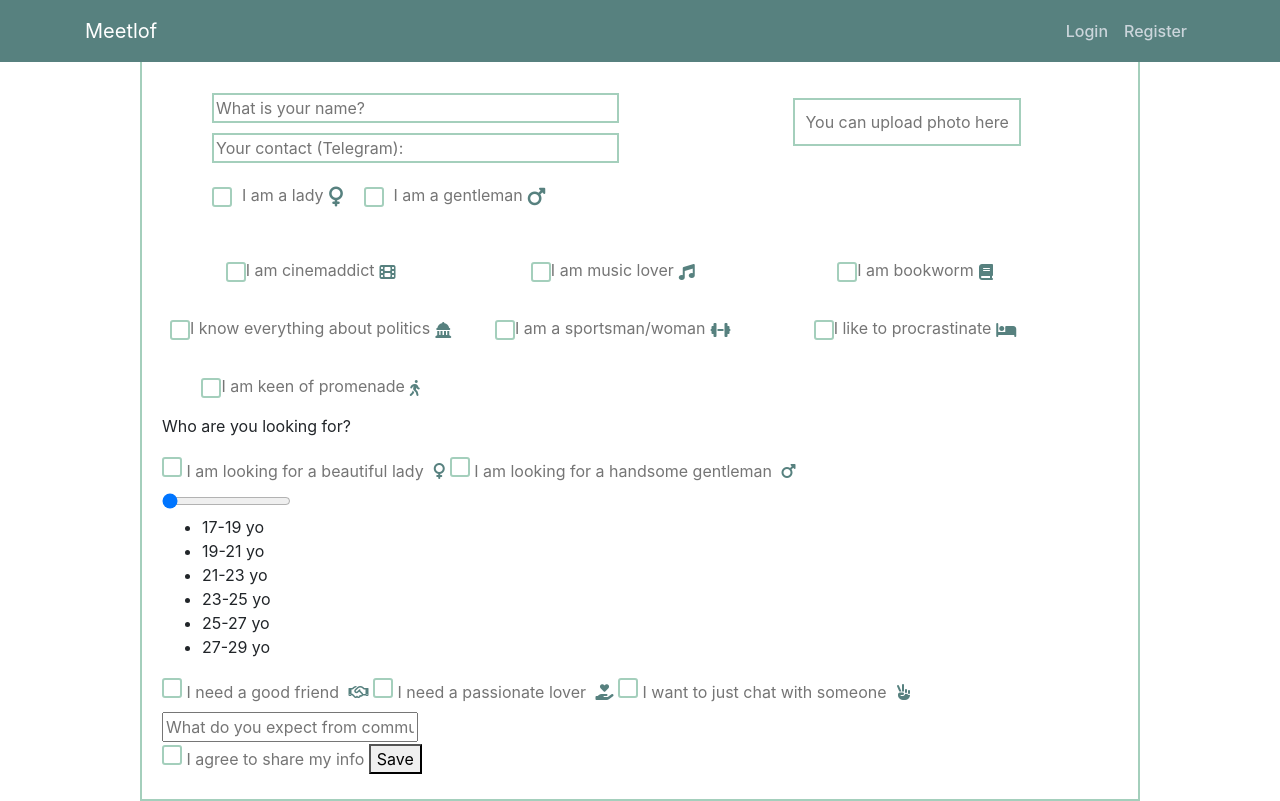
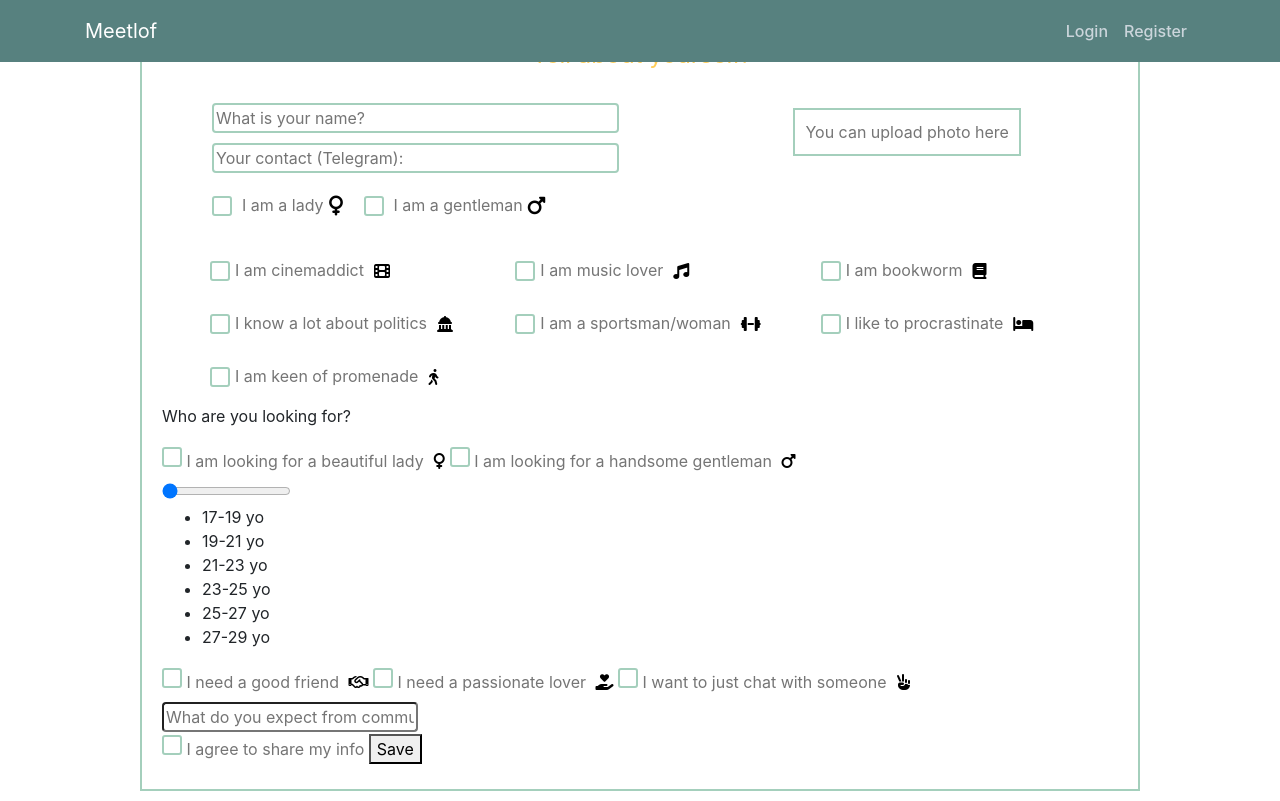
Before and after one commit to BabenkoAlina/meetlof, a Flask app: template main/templates/tell_about.html in a window 1280 px wide. Run offline with Flask 3, Linux system fonts and the light colour scheme; the template is opened without the code that fills it, so the values that code supplies are empty; some libraries are stand-ins or nearby versions.

Commit message:
Tell about page (user info done)

```diff
--- a/main/static/tell_about.css
+++ b/main/static/tell_about.css
@@ -88,6 +88,7 @@
 
 input {
     cursor: pointer;
+    border-radius: 4px;
 }
 
 input[type="text"] {
@@ -100,7 +101,7 @@
 }
 
 i {
-    color: #57817f;
+    color: black;
     margin-left: 5px;
 }
 
@@ -174,8 +175,6 @@
     font-size: 20px;
 }
 
-
-
 /* Right */
 
 .right-section {
@@ -201,22 +200,35 @@
 }
 
 #photo label:hover {
-    background-color: #f0f0f0;
+    border: 2.5px solid black;
+    background-color: black;
+    color: white;
 }
 
 /* Hobbies */
 
 #hobbies {
-    padding-top: 30px;
+    margin-left: 40px;
+    padding-top: 20px;
     display: grid;
     grid-template-columns: repeat(3, 1fr);
-    grid-gap: 5px; /* Adjust the gap between items */
+    grid-gap: 0px;
+    flex: 1 0 50%;
 }
 
 .hobbie {
+    margin-left: 0px;
+    margin-right: 5px;
     display: flex;
+    flex-direction: row; /* Change to row */
     align-items: center;
-    justify-content: center;
+    justify-content: left;
     text-align: center;
-    padding: 8px; /* Optional: Add padding for spacing */
+    padding: 8px;
 }
+
+.hobbie  input[type="checkbox"],
+.hobbie label,
+.hobbie i {
+    margin-right: 5px;
+}
--- a/main/templates/tell_about.html
+++ b/main/templates/tell_about.html
@@ -114,7 +114,7 @@
 
                         <div class="hobbie" id="hobbie4">
                             <input type="checkbox" id="hobbies_politics" value="HobbyPolitics">
-                            <label for="hobbies_politics"> I know everything about politics </label>
+                            <label for="hobbies_politics"> I know a lot about politics </label>
                             <i class="fa-solid fa-landmark-dome"></i>
                         </div>
 
```
